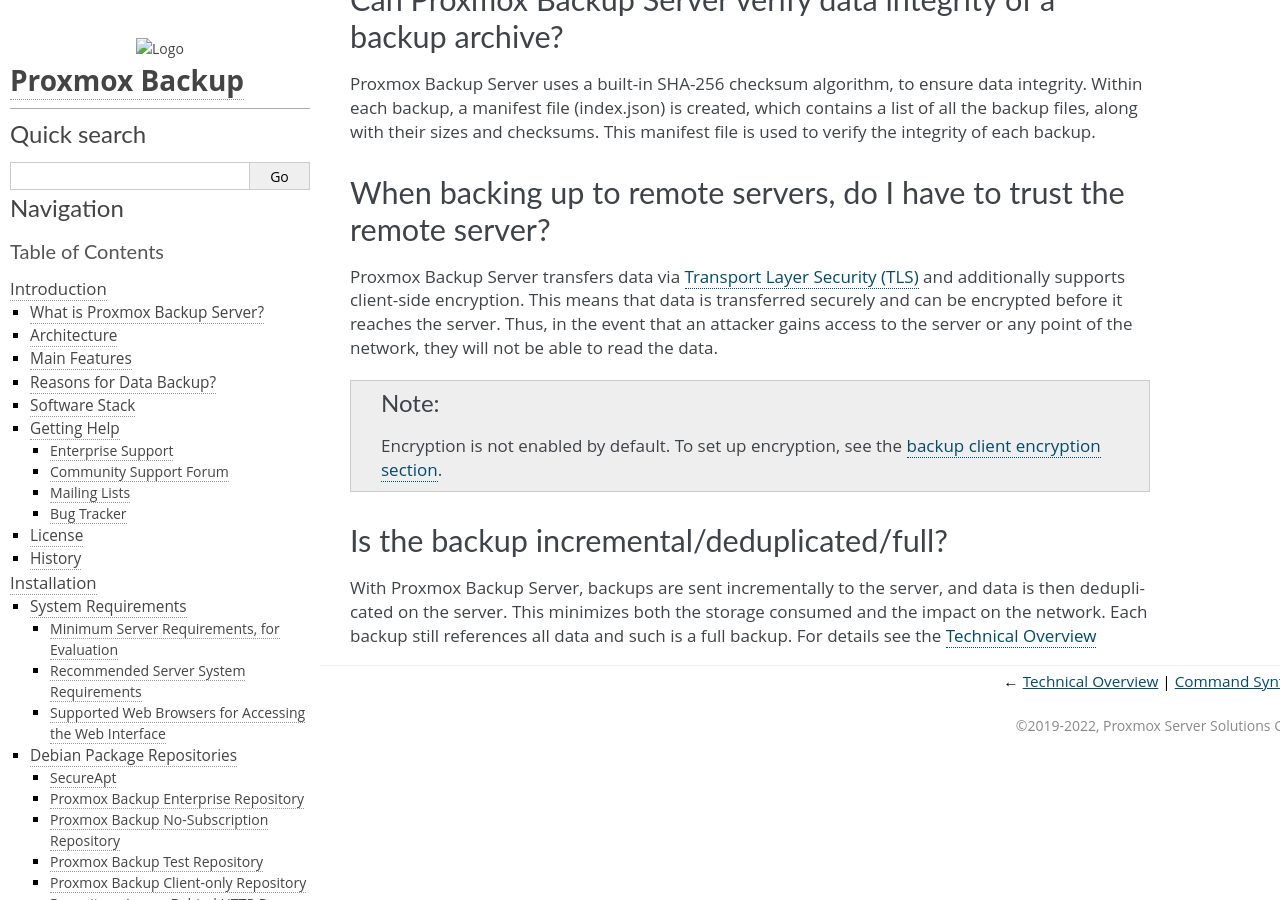
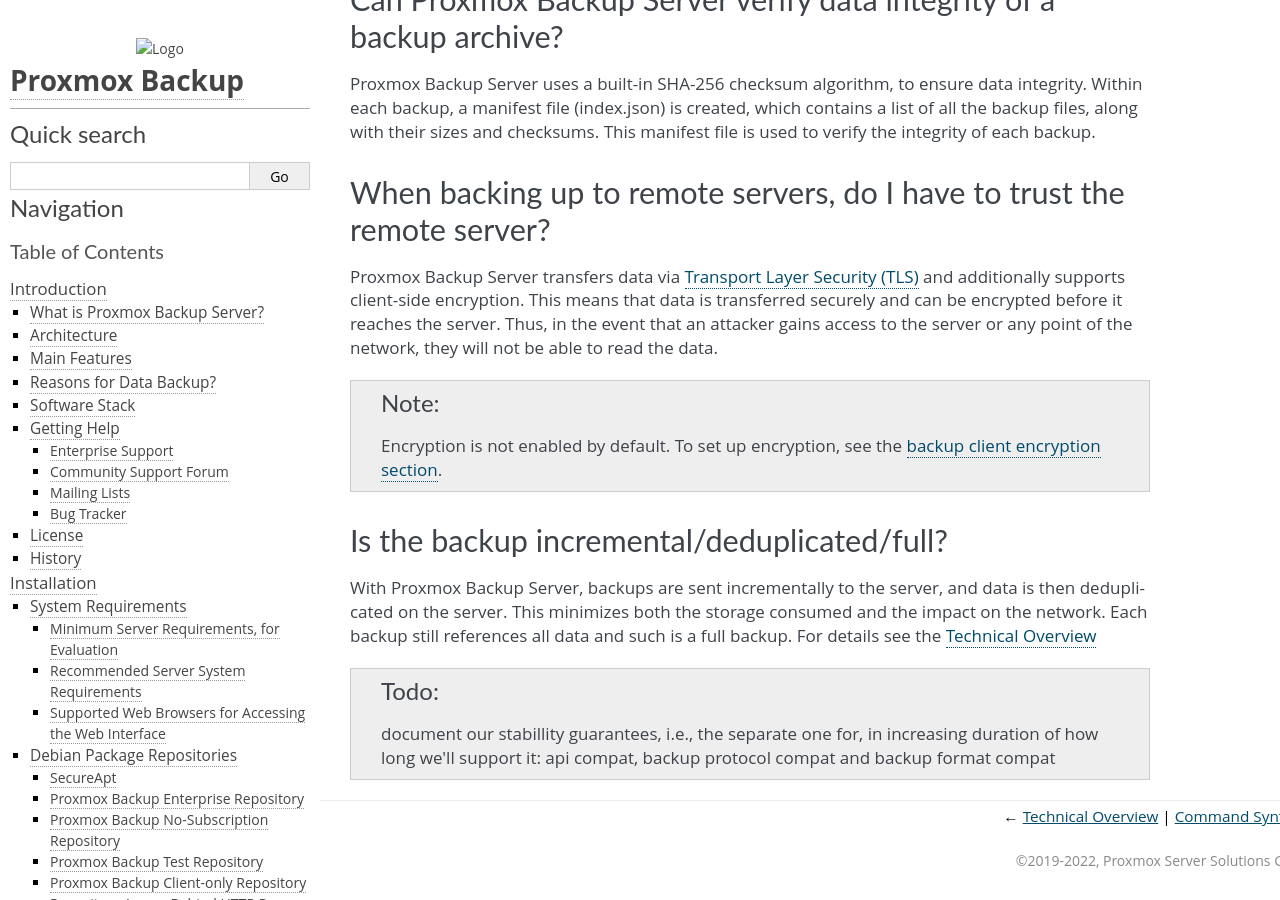
Before and after one commit to rikka-chunibyo/PBS-X, a Sphinx documentation site: the page built from docs/faq.rst, in a window 1280 px wide and 900 px high, scrolled down 1842 px. Built offline with Sphinx 7.4.7, drawn with Linux system fonts in a browser that asks for light colours.

Commit message:
docs: faq: add todo entry for stabillity guarantees
Signed-off-by: Thomas Lamprecht <t.lamprecht@proxmox.com>

```diff
--- a/docs/faq.rst
+++ b/docs/faq.rst
@@ -111,3 +111,7 @@ data is then deduplicated on the server. This minimizes both the storage
 consumed and the impact on the network. Each backup still references all
 data and such is a full backup. For details see the
 :ref:`Technical Overview <tech_design_overview>`
+
+.. todo:: document our stabillity guarantees, i.e., the separate one for, in
+   increasing duration of how long we'll support it: api compat, backup
+   protocol compat and backup format compat
```
